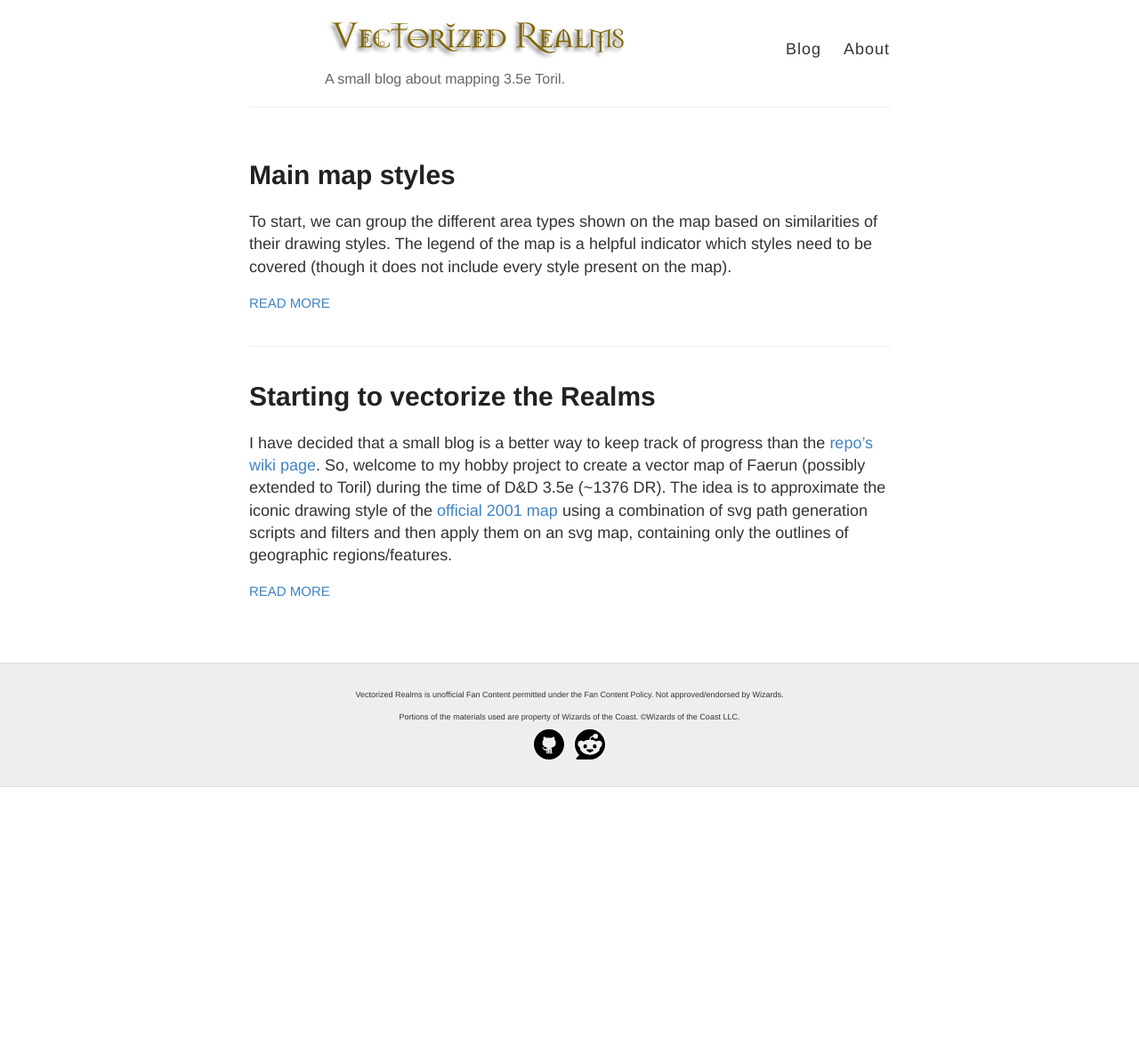
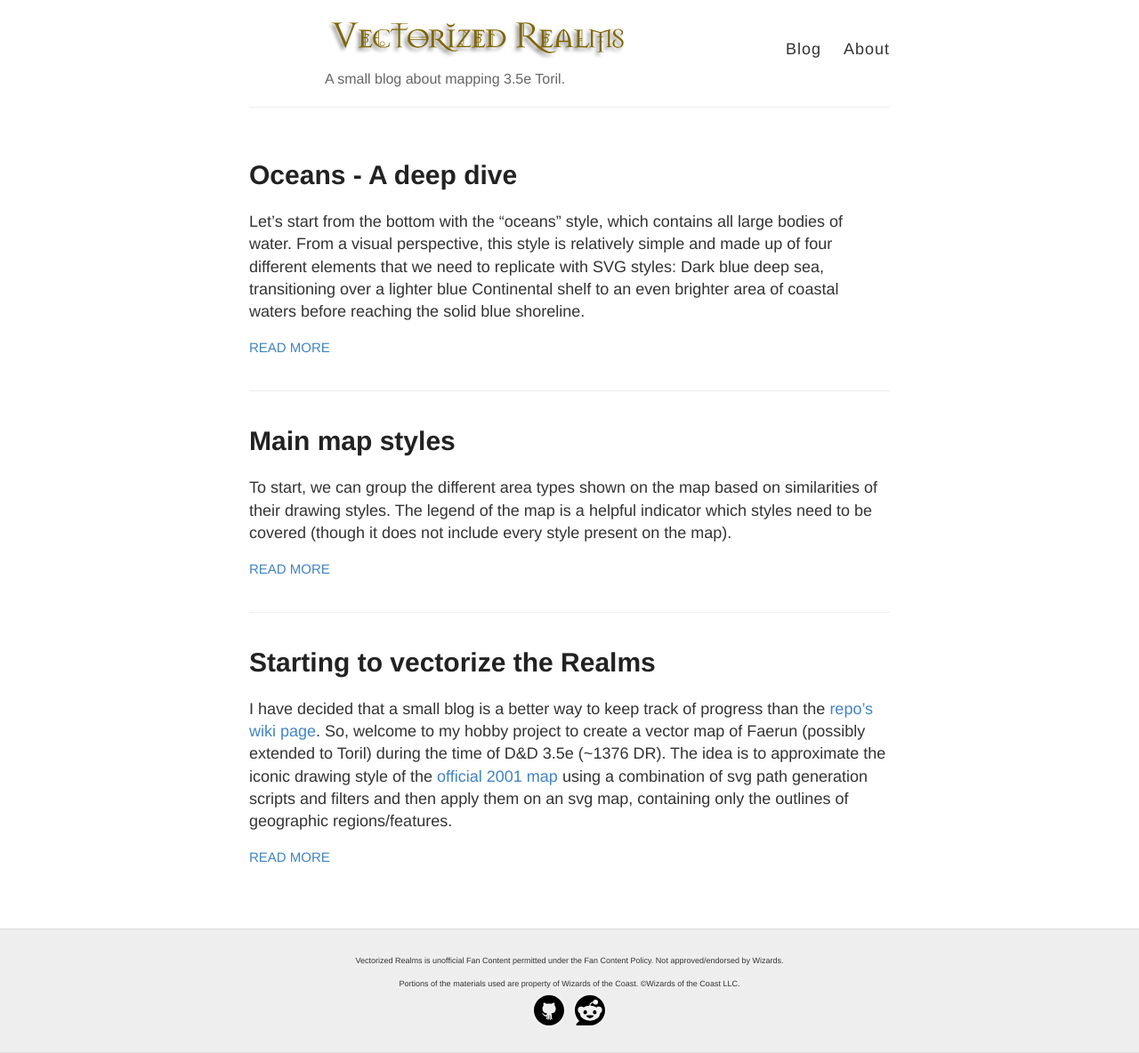
Before and after one commit to jonovotny/vectorized-realms, a Jekyll site: the page built from index.html, in a window 1280 px wide. Shown: the whole page at 89% size. Built offline with Jekyll 4.4.1, drawn with Linux system fonts in a browser that asks for light colours; before the commit the page ends 900 px from its top, so only the background shows below that; some of the changed lines change nothing that is shown.

Commit message:
Update 2024-04-29-oceans.md

```diff
--- a/_posts/2024-04-29-oceans.md
+++ b/_posts/2024-04-29-oceans.md
@@ -1,18 +1,41 @@
 ---
 layout: post
-title: Oceans - deep dive
-date: 2024-04-29
-published: false
+title: Oceans - A deep dive
+date: 2024-05-02
 ---
 
-Let's start from the bottom with the "oceans" style, which contains all large bodies of water. From a visual perspective, this style is relatively simple and made up of four different elements that we need to replicate with SVG styles:
+Let's start from the bottom with the "oceans" style, which contains all large bodies of water. From a visual perspective, this style is relatively simple and made up of four different elements that we need to replicate with SVG styles: Dark blue deep sea, transitioning over a lighter blue Continental shelf to an even brighter area of coastal waters before reaching the solid blue shoreline.
 
-# Deep sea
+<img src="https://raw.githubusercontent.com/jonovotny/vectorized-realms/gh-pages/svg/24-05-02-oceans/ocean-target.png"/>
 
-# Continental shelf
+## Deep sea
 
-# Coastal shelf
+The lowest layer of the map, geographically and also in the svg. It can be represented by a solid blue (#c2d6ed) background area.
 
-# Coastline
+<img src="https://raw.githubusercontent.com/jonovotny/vectorized-realms/gh-pages/svg/24-05-02-oceans/ocean-deep.svg" width=200px />
 
-<img src="https://raw.githubusercontent.com/jonovotny/vectorized-realms/gh-pages/images/legend/Oceans.PNG" />
+## Continental shelf
+
+The transition from deepsea to the lighter blue (#cce3f7) continental shelf is smooth and can easilt be recreated with a Gaussian blur filter. The distance of the shelf to the actual coastline varies, so the shelf will need to have its own svg path. Thanks to the large blur, that path can be very coarse.
+
+<img src="https://raw.githubusercontent.com/jonovotny/vectorized-realms/gh-pages/svg/24-05-02-oceans/ocean-continental.svg" width=200px/>
+
+## Coastal shelf
+
+The bright blue (#dfeef7) coastal waters border the actual coastline with a rather consistent width and cane therefore be created directly from the land svg path. Small variations in width and color are added with a turbulence filter to keep the map from looking to sterile.
+
+<img src="https://raw.githubusercontent.com/jonovotny/vectorized-realms/gh-pages/svg/24-05-02-oceans/ocean-coastal.svg" width=200px/>
+
+## Coastline
+
+The actual coastline is simple a thick blue outline (#bad9e8) around any land area. Technically, it could be represented by an svg stroke around the "land" paths.
+
+However, one of the goals of this project is to rely on polyline paths with sharp corners (i.e. no spline curves). This keeps the map data in line with the topojson/geojson format and also simplifies data editing since there are no spline handles. We can avoid jagged outlines by applying a slight blur to the path followed by a thresholding filter. This smoothing does not transfer over to svg strokes, so we create the matching coastline by morphologically growing the area by half the line width and then subtracting a shrunken area from it. Right under this narrow coastline layer we create another one with the same outline smoothing but a solid fill, as a placeholder for the future land/plains style. (Land and coastline might be merged into a single layer in the end, but there might be interactions with the rivers style, so they will stay separated for now.)
+
+<img src="https://raw.githubusercontent.com/jonovotny/vectorized-realms/gh-pages/svg/24-05-02-oceans/ocean-land.svg" width=200px/> <img src="https://raw.githubusercontent.com/jonovotny/vectorized-realms/gh-pages/svg/24-05-02-oceans/ocean-target.png"/>
+
+## What about lakes and islands?
+
+Lakes are visually very similar to oceans, yet they are not "cut-out" from the land area (and the more complex styleson it), but rather are stand-alone overlays. Lake coastlines are defined by the outline of the lakes' paths, so the coastal water filter needs to be applied to the inverted lake area to work properly. For simplicity, any body of water that contains islands or deep sea is represented as an ocean. On the Faerun map, only the Sea of Fallen Stars needs to be changed from lake to ocean, but adding detail maps might require more changes.
+
+Up next will be the Plains and Grassland terrains, to add some more color to the continent!
```
